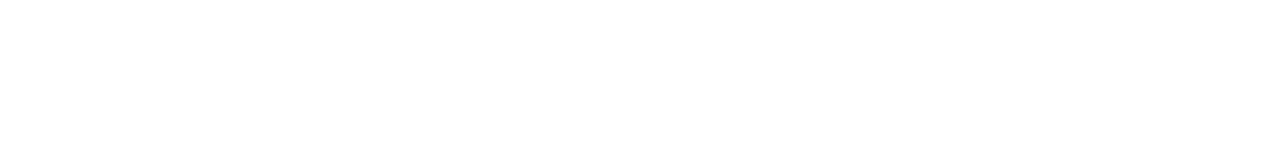
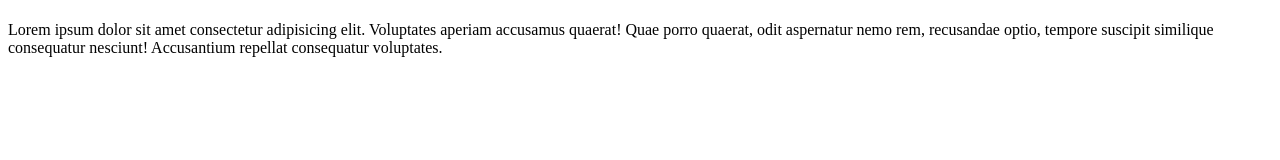
Before and after one commit to AhmtFth35/vscode-repo, a plain HTML site: page index.html in a window 1280 px wide. Drawn offline with Linux system fonts and the light colour scheme.

Commit message:
dosyalar değiştirildi

```diff
--- a/index.html
+++ b/index.html
@@ -7,5 +7,6 @@
 </head>
 <body>
     <h1><GIT-3></GIT-3></h1>
+    <p>Lorem ipsum dolor sit amet consectetur adipisicing elit. Voluptates aperiam accusamus quaerat! Quae porro quaerat, odit aspernatur nemo rem, recusandae optio, tempore suscipit similique consequatur nesciunt! Accusantium repellat consequatur voluptates.</p>
 </body>
 </html>
```
